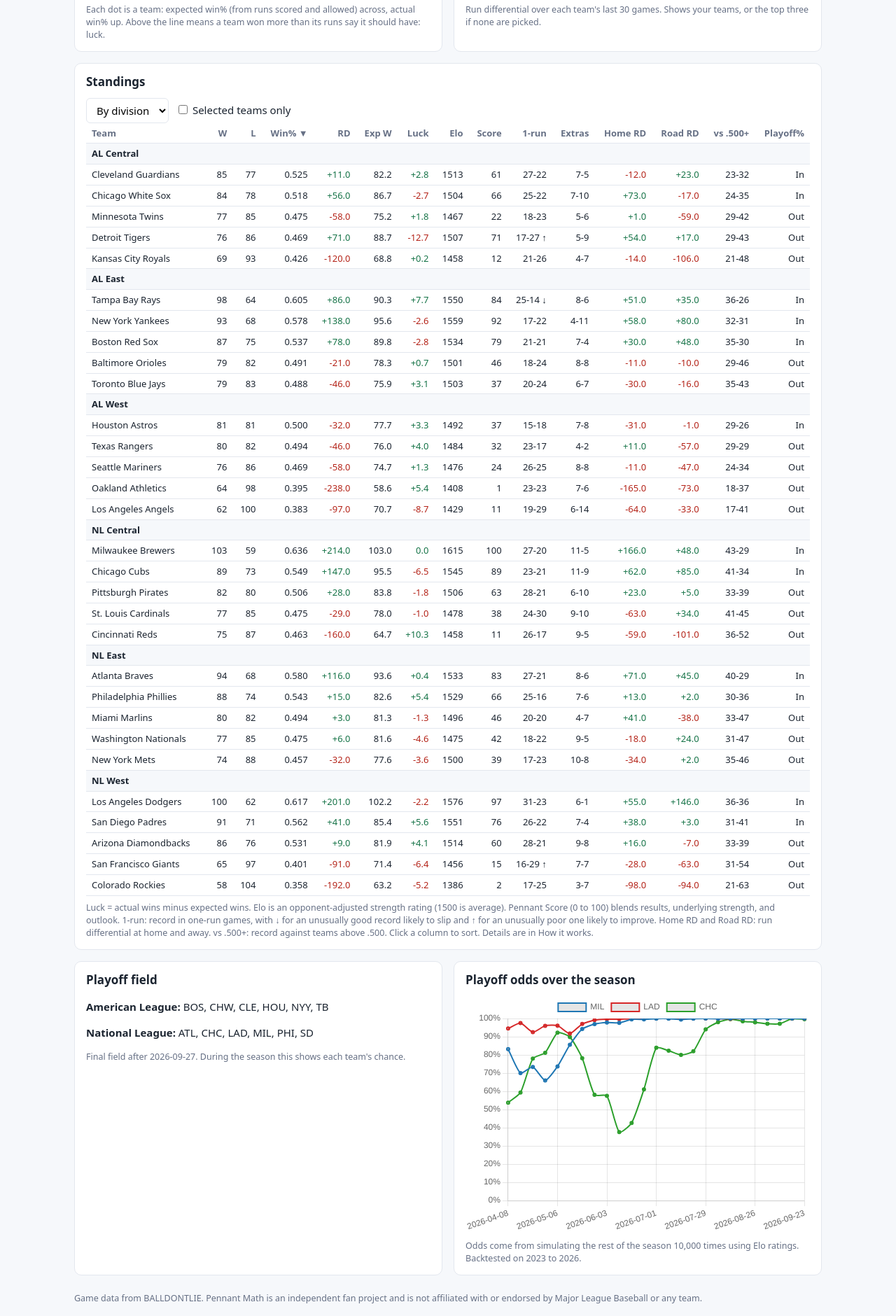
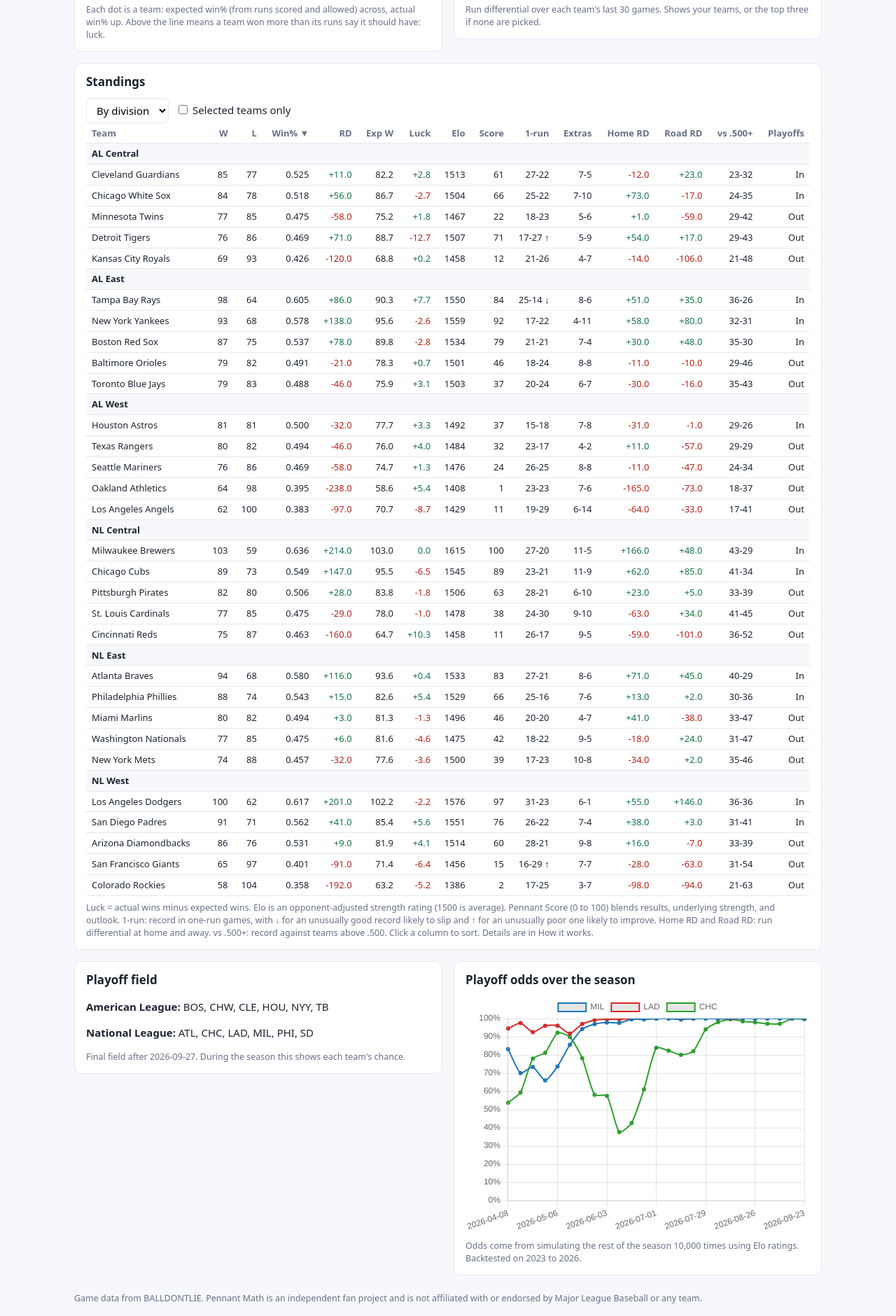
Before and after one commit to bpaglia/pennant-math, a plain HTML site: page docs/index.html in a window 1280 px wide. Shown: the part 598-2478 px from the top of the page at 70% size. Drawn offline with nearby package versions, Linux system fonts and the light colour scheme.

Commit message:
Add files via upload

```diff
--- a/docs/index.html
+++ b/docs/index.html
@@ -21,7 +21,7 @@ details{position:relative}details[open] .pick{display:grid}.pick{display:none;po
 th,td{padding:5px 8px;border-bottom:1px solid var(--line);text-align:right;white-space:nowrap}th:first-child,td:first-child{text-align:left}
 th{cursor:pointer;color:var(--mut);font-weight:600}tr.sel td{background:#fff7d6}tr.grp td{background:var(--bg);font-weight:600;text-align:left}
 .note{color:var(--mut);font-size:12.5px;margin:8px 0 0}.pos{color:#157347}.neg{color:#b42318}#msg{padding:16px;color:#b42318}#msg:empty{display:none}header a{color:#fff}
-.best{font-weight:700;color:#157347}</style>
+.best{font-weight:700;color:#157347}.grid{align-items:start}#cmpT{width:auto;min-width:45%}#cmpT td:first-child{padding-right:36px}</style>
 </head>
 <body>
 <header><h1>Pennant Math</h1><p><span id="asof">Loading…</span> · <a href="methods.html">How it works</a></p></header>
@@ -86,7 +86,7 @@ function scatter(){const r=rows().filter(t=>t.games),xs=r.map(t=>t.pyth_win_pct)
  options:{maintainAspectRatio:false,plugins:{legend:{display:false},tooltip:{callbacks:{label:c=>c.raw.a?`${c.raw.a}: expected ${(c.raw.x*100).toFixed(1)}%, actual ${(c.raw.y*100).toFixed(1)}%`:''}}},
  scales:{x:{min:lo,max:hi,title:{display:true,text:'Expected win %'},ticks:{callback:v=>(v*100).toFixed(0)+'%'}},y:{min:lo,max:hi,title:{display:true,text:'Actual win %'},ticks:{callback:v=>(v*100).toFixed(0)+'%'}}}}})}
 function table(){const v=$('#view').value,only=$('#only').checked,hasO=D.odds&&D.odds.meta.season==season;
- const cols=[['name','Team'],['wins','W'],['losses','L'],['win_pct','Win%'],['run_diff','RD'],['pyth_wins','Exp W'],['luck','Luck'],['elo','Elo'],['score','Score'],['one','1-run'],['ext','Extras'],['hrd','Home RD'],['rrd','Road RD'],['vsw','vs .500+']];if(hasO)cols.push(['po','Playoff%']);
+ const cols=[['name','Team'],['wins','W'],['losses','L'],['win_pct','Win%'],['run_diff','RD'],['pyth_wins','Exp W'],['luck','Luck'],['elo','Elo'],['score','Score'],['one','1-run'],['ext','Extras'],['hrd','Home RD'],['rrd','Road RD'],['vsw','vs .500+']];if(hasO)cols.push(['po','Playoffs']);
  const val=(t,k)=>k==='elo'?elo(t):k==='po'?(oddsRow(t)||{}).p_playoffs:k==='score'?(sc(t)||{}).score:k==='one'?t.one_run_wins-t.one_run_losses:k==='ext'?t.extra_wins-t.extra_losses:k==='hrd'?t.home_run_diff:k==='rrd'?t.road_run_diff:k==='vsw'?t.vs_winning_wins-t.vs_winning_losses:t[k];
  let r=rows().map(t=>t);if(only)r=r.filter(t=>sel.includes(t.abbreviation));
  const cmp=(a,b)=>{const x=val(a,sortKey),y=val(b,sortKey);return (typeof x==='string'?x.localeCompare(y):(x??-1e9)-(y??-1e9))*sortDir};
@@ -111,10 +111,10 @@ function odds(){const has=D.odds&&D.odds.meta.season==season;$('#oddsA').hidden=
  options:{maintainAspectRatio:false,interaction:{mode:'index',intersect:false},scales:{y:{min:0,max:1,ticks:{callback:v=>pct(v)}},x:{ticks:{maxTicksLimit:8}}}}})}
 function picker(){const g={};rows().forEach(t=>(g[`${t.league==='American'?'AL':'NL'} ${t.division}`]??=[]).push(t));
  $('#pick').innerHTML=Object.keys(g).sort().map(k=>`<h4>${k}</h4>`+g[k].map(t=>`<label><input type="checkbox" value="${t.abbreviation}" ${sel.includes(t.abbreviation)?'checked':''}> ${t.name}</label>`).join('')).join('');
- $('#pick').onchange=e=>{sel=[...document.querySelectorAll('#pick input:checked')].map(i=>i.value);render()}}
+ $('#pick').onchange=e=>{const now=[...document.querySelectorAll('#pick input:checked')].map(i=>i.value);sel=[...sel.filter(a=>now.includes(a)),...now.filter(a=>!sel.includes(a))];render()}}
 async function init(){for(const n of ['standings','rolling_rd','elo','odds','odds_history','scores']){try{const r=await fetch(`data/${n}.json`);D[n]=r.ok?await r.json():null}catch(e){D[n]=null}}
  if(!D.standings){$('#msg').textContent='Data files not found. Run the GitHub workflow, then reload.';$('#asof').textContent='';return}
- const ss=Object.keys(D.standings.seasons).sort(),p=new URLSearchParams(location.search);season=ss.includes(p.get('season'))?p.get('season'):ss[ss.length-1];
+ const all=Object.keys(D.standings.seasons).sort(),played=all.filter(k=>D.standings.seasons[k].as_of),ss=played.length?played:all,p=new URLSearchParams(location.search);season=ss.includes(p.get('season'))?p.get('season'):ss[ss.length-1];
  $('#season').innerHTML=ss.map(s=>`<option ${s===season?'selected':''}>${s}</option>`).join('');
  let t=p.get('teams');if(t==null){try{t=localStorage.getItem('pm_teams')||''}catch(e){t=''}}
  const valid=new Set(rows().map(x=>x.abbreviation));sel=t.split(',').filter(a=>valid.has(a));
```
Also changed, not shown: docs/methods.html (+1 -1 lines).
